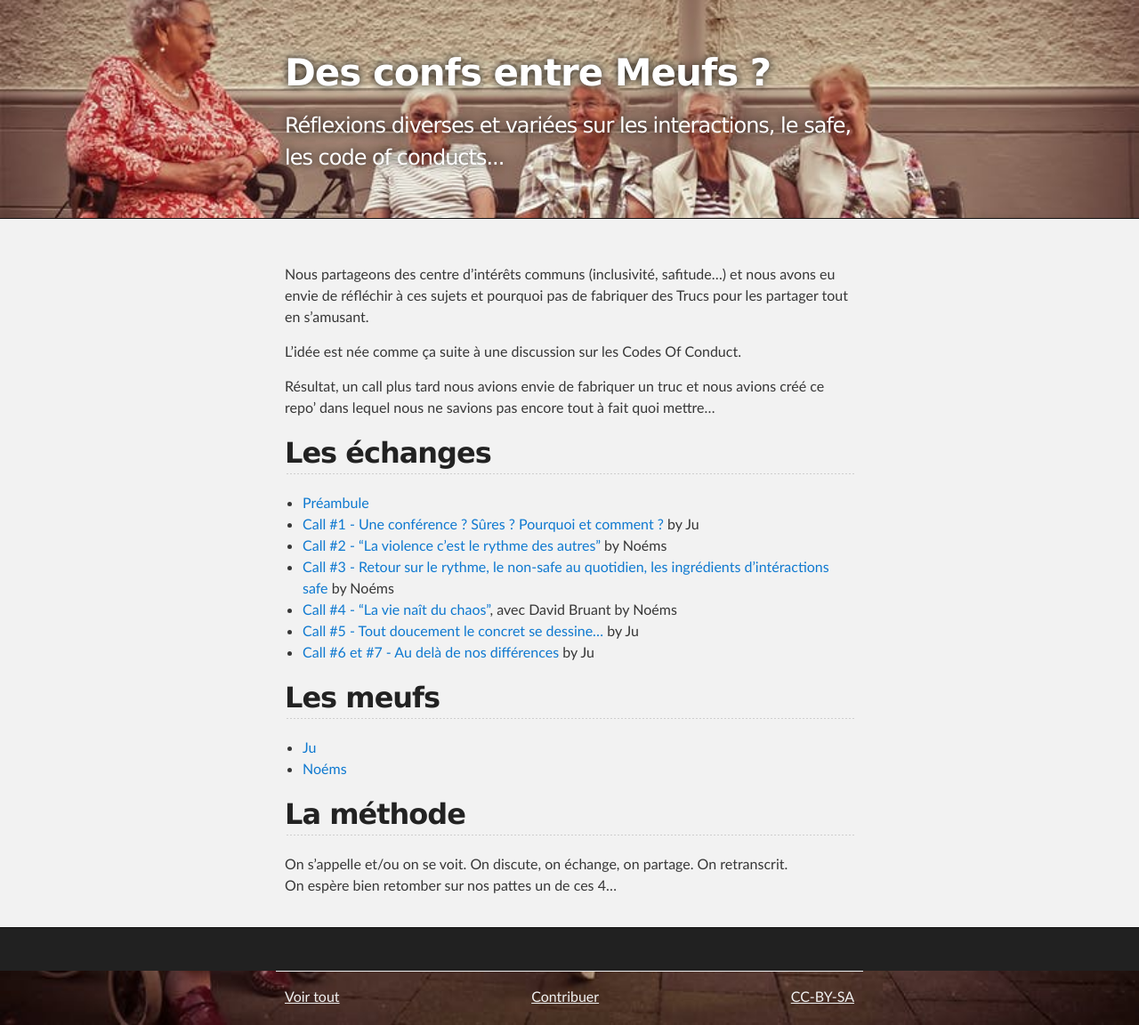
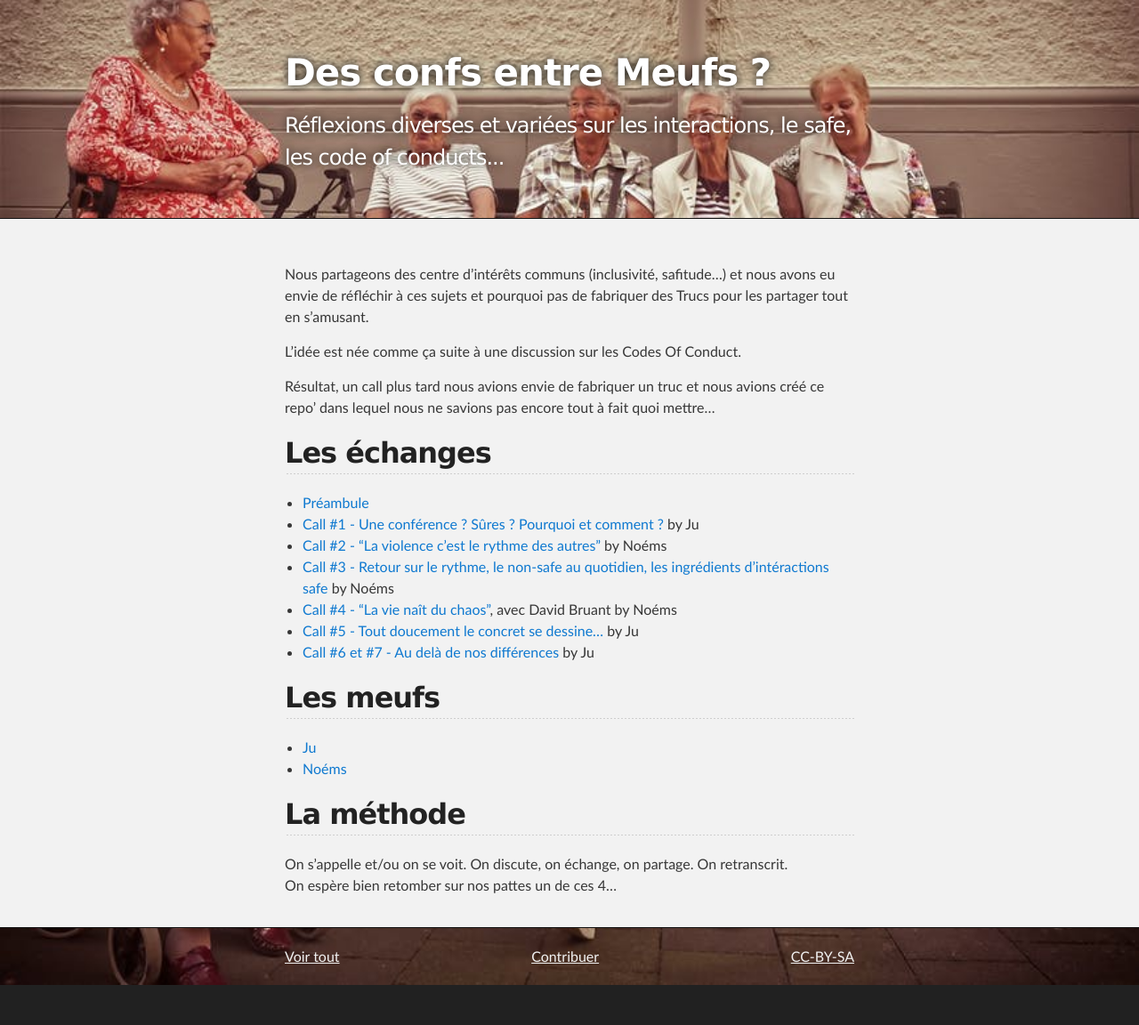
Before and after one commit to Julia-barbelane/des-conf-entre-meufs, a Jekyll site: the page built from README.md, in a window 1280 px wide. Shown: the whole page at 89% size. Built offline with Jekyll 4.4.1, drawn with Linux system fonts in a browser that asks for light colours; our own code applies the rules of GitHub Pages for plain Markdown files; after the commit the page ends 1107 px from its top, so only the background shows below that.

Commit message:
maj site-footer

```diff
--- a/_sass/jekyll-theme-slate.scss
+++ b/_sass/jekyll-theme-slate.scss
@@ -370,9 +370,6 @@ Full-Width Styles
 }
 
 .site-footer {
-  padding-top: 1rem;
-  margin-top: 3rem;
-  border-top: solid 1px #eff0f1;
   display: flex;
   justify-content: space-between;
   }
```
